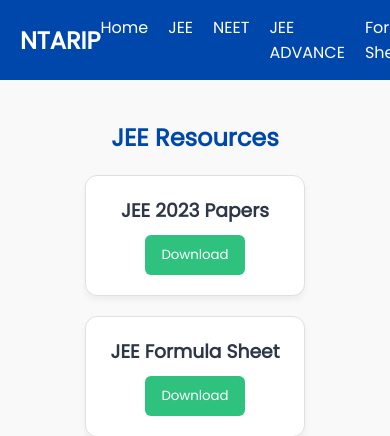
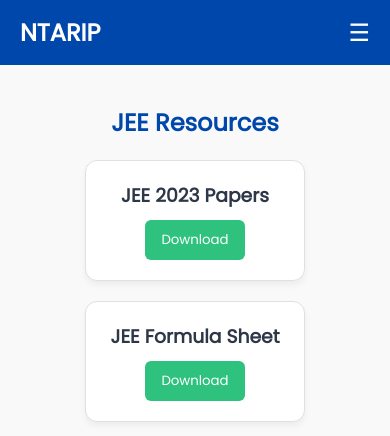
Before and after one commit to abhishek98185/ntarip, a Django app: page / in a window 390 px wide; the page is wider, and only the part inside the window is pictured. Shown: the top 436 px of that part. Run offline with Django 5.2, Linux system fonts and the light colour scheme.

Commit message:
Responsiveness added

```diff
--- a/ntarip/home/static/css/style.css
+++ b/ntarip/home/static/css/style.css
@@ -27,12 +27,23 @@ body {
 
 }
 
+.nav-links.active{
+  display: flex;
+}
 
 .navbar a {
   text-decoration: none;
   color: white;
   font-weight: 500;
 }
+
+.hamburger {
+  display: none;
+  font-size: 24px;
+  cursor: pointer;
+  color: white;
+}
+
 
 .main-content {
   padding: 40px 20px;
@@ -80,6 +91,9 @@ h2 {
   background-color: #1aab67;
 }
 
+.nav-links.active {
+  display: flex;
+}
 
 footer {
   background-color: #0047ab;
@@ -88,3 +102,28 @@ footer {
   padding: 15px;
   margin-top: 40px;
 }
+
+@media (max-width: 768px) {
+  .hamburger {
+    display: block;
+  }
+  #navLinks {
+    display: none; /* Initially hidden */
+    flex-direction: column;
+    width: 100%;
+    background-color: #0047ab;
+    padding: 10px 0;
+    position: absolute;
+    top: 60px;
+    left: 0;
+    z-index: 10;
+  }
+
+  #navLinks.active {
+    display: flex;
+  }
+  .nav-links li {
+    padding: 10px 20px;
+    text-align: left;
+  }
+}
--- a/ntarip/home/static/js/script.js
+++ b/ntarip/home/static/js/script.js
@@ -3,3 +3,20 @@ function downloadFile(filename) {
   alert(`Downloading ${filename}`);
   // In real site: window.location.href = 'your-file-link-here';
 }
+document.addEventListener("DOMContentLoaded", function () {
+        document
+          .getElementById("hamburger")
+          .addEventListener("click", function () {
+            const nav = document.getElementById("navLinks");
+            nav.classList.toggle("active");
+          });
+
+        window.downloadFile = function (fileName) {
+          const link = document.createElement("a");
+          link.href = `/static/${fileName}`;
+          link.download = fileName;
+          document.body.appendChild(link);
+          link.click();
+          document.body.removeChild(link);
+        };
+      });
--- a/ntarip/home/templates/index.html
+++ b/ntarip/home/templates/index.html
@@ -5,16 +5,23 @@
     <meta charset="UTF-8" />
     <meta name="viewport" content="width=device-width, initial-scale=1.0" />
     <title>JEE & NEET Resources</title>
-  <link href="https://fonts.googleapis.com/css2?family=Poppins&display=swap" rel="stylesheet" />
-  <link rel="stylesheet" href="{% static 'css/style.css' %}">
+    <link
+      href="https://fonts.googleapis.com/css2?family=Poppins&display=swap"
+      rel="stylesheet"
+    />
+    <link rel="stylesheet" href="{% static 'css/style.css' %}" />
   </head>
   <body>
-
     <!-- Navbar -->
     <header>
       <nav class="navbar">
         <h1>NTARIP</h1>
-      <ul>
+
+        <!-- Hamburger icon -->
+        <div class="hamburger" id="hamburger">&#9776;</div>
+
+        <!-- Navigation links -->
+        <ul class="nav-links" id="navLinks">
           <li><a href="#">Home</a></li>
           <li><a href="/jee">JEE</a></li>
           <li><a href="/neet">NEET</a></li>
@@ -22,9 +29,9 @@
           <li><a href="/formulasheet">Formula Sheets</a></li>
           <li><a href="#">About</a></li>
           {% if request.user.is_authenticated %}
-        <li><a href="/account/logout" >{{request.user}}</a></li>
+          <li><a href="/account/logout">{{ request.user }}</a></li>
           {% else %}
-        <li><a href="/account/login" >Login</a></li>
+          <li><a href="/account/login">Login</a></li>
           {% endif %}
         </ul>
       </nav>
@@ -59,17 +66,14 @@
 
     <!-- footer , contact us  -->
 
-  <div class="contactus">
-
-
-
-  </div>
+    <div class="contactus"></div>
 
     <!-- Footer -->
     <footer>
       <p>&copy; 2025 NTARIP | Made by CodexSync</p>
     </footer>
 
-  <script src="script.js"></script>
+
+    <script src="{% static 'js/script.js' %}"></script>
   </body>
 </html>
```
Lines whose indentation alone changed are shown as unchanged.
